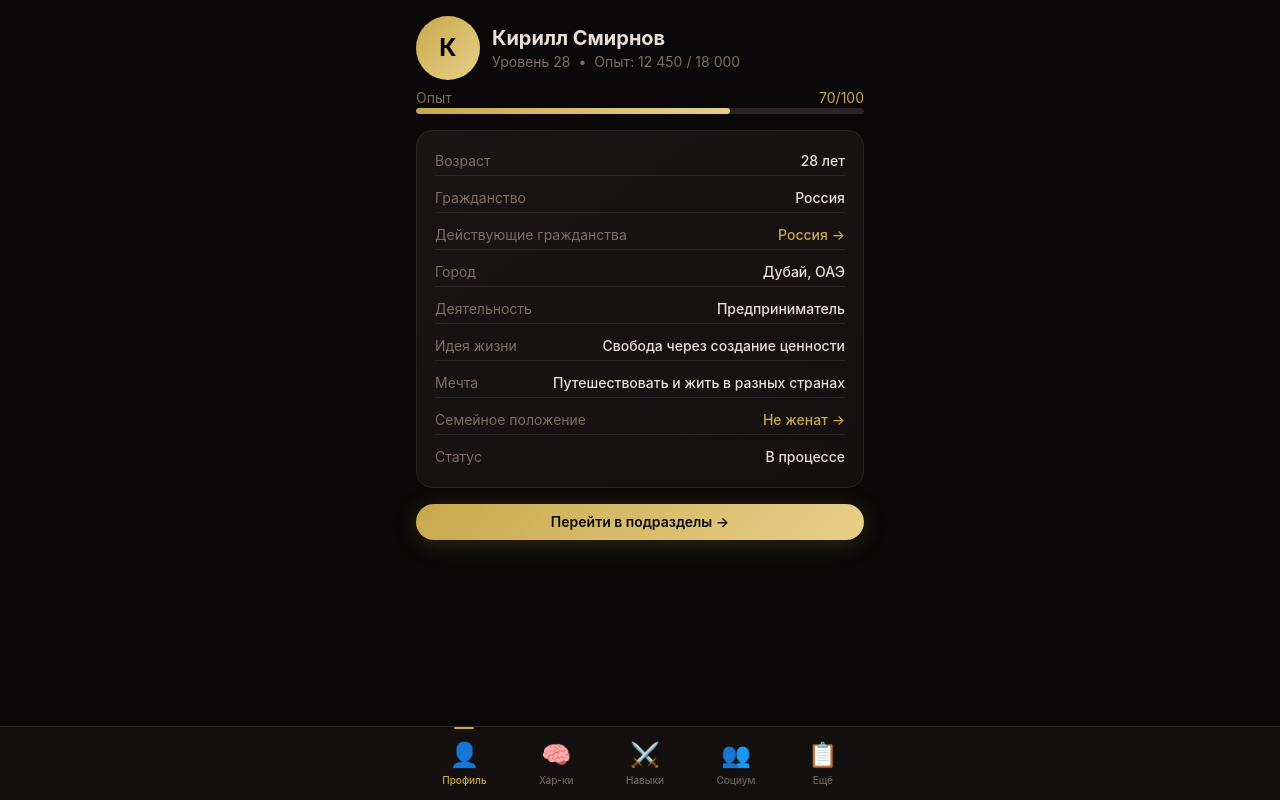
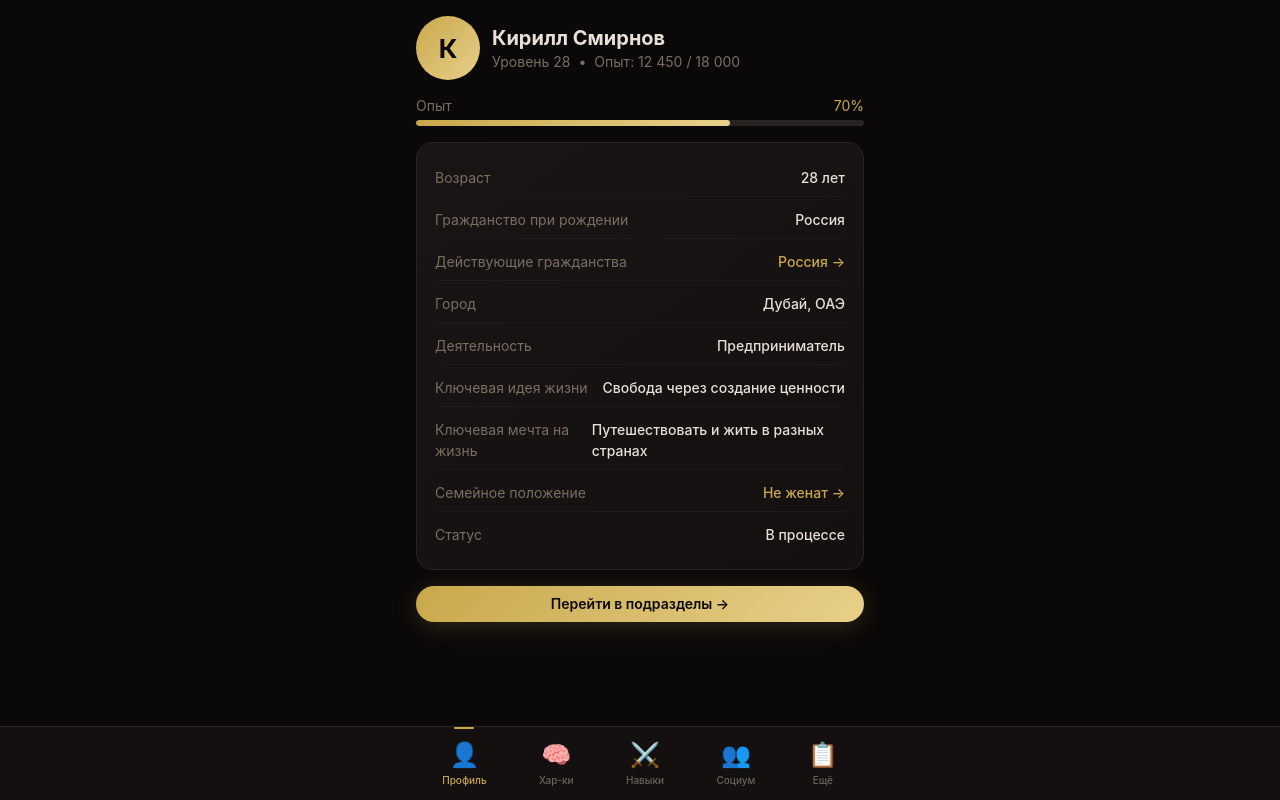
Before and after one commit to choppatyn/LifeOS2, a React (Vite) app: page / in a window 1280 px wide. Built offline with nearby package versions, Linux system fonts and the light colour scheme; the HTML template or start-up script is replaced by a standard one.

Commit message:
Update index.tsx

```diff
--- a/src/pages/Profile/index.tsx
+++ b/src/pages/Profile/index.tsx
@@ -1,31 +1,28 @@
 import React from 'react';
 import { useNavigate } from 'react-router-dom';
 import { Card } from '../../components/ui/Card';
-import { Avatar } from '../../components/ui/Avatar';
-import { ProgressBar } from '../../components/ui/ProgressBar';
 import { Button } from '../../components/ui/Button';
 
 const Profile: React.FC = () => {
   const navigate = useNavigate();
 
   const infoItems = [
-    { label: 'Возраст', value: '28 лет', path: null },
-    { label: 'Гражданство', value: 'Россия', path: null },
-    { label: 'Действующие гражданства', value: 'Россия →', path: '/profile/documents' },
-    { label: 'Город', value: 'Дубай, ОАЭ', path: null },
-    { label: 'Деятельность', value: 'Предприниматель', path: null },
-    { label: 'Идея жизни', value: 'Свобода через создание ценности', path: null },
-    { label: 'Мечта', value: 'Путешествовать и жить в разных странах', path: null },
-    { label: 'Семейное положение', value: 'Не женат →', path: '/profile/relationships' },
-    { label: 'Статус', value: 'В процессе', path: null },
+    { label: 'Возраст', value: '28 лет' },
+    { label: 'Гражданство при рождении', value: 'Россия' },
+    { label: 'Действующие гражданства', value: 'Россия →', link: '/profile/documents' },
+    { label: 'Город', value: 'Дубай, ОАЭ' },
+    { label: 'Деятельность', value: 'Предприниматель' },
+    { label: 'Ключевая идея жизни', value: 'Свобода через создание ценности' },
+    { label: 'Ключевая мечта на жизнь', value: 'Путешествовать и жить в разных странах' },
+    { label: 'Семейное положение', value: 'Не женат →', link: '/profile/relationships' },
+    { label: 'Статус', value: 'В процессе' },
   ];
 
   return (
-    <div className="container min-h-screen bg-[#0a0808] text-[#e8e0d8] pb-20">
+    <div className="container">
       {/* Шапка */}
-      <div className="flex items-center justify-between">
-        <div className="flex items-center gap-3">
-          <Avatar size="lg" name="Кирилл Смирнов" />
+      <div className="flex items-center gap-3 mb-4">
+        <div className="avatar avatar-lg">К</div>
         <div>
           <h1 className="text-xl font-bold">Кирилл Смирнов</h1>
           <div className="flex items-center gap-2 text-sm text-muted">
@@ -35,22 +32,29 @@ const Profile: React.FC = () => {
           </div>
         </div>
       </div>
+
+      {/* Прогресс опыта */}
+      <div className="mb-4">
+        <div className="flex justify-between text-sm mb-1">
+          <span className="text-muted">Опыт</span>
+          <span className="text-gold">70%</span>
+        </div>
+        <div className="progress-bar">
+          <div className="progress-fill" style={{ width: '70%' }} />
+        </div>
       </div>
 
-      <ProgressBar value={70} label="Опыт" showValue className="mt-2" />
-
-      <Card className="mt-4">
-        <div className="space-y-2 text-sm">
+      {/* Информация */}
+      <Card>
+        <div className="space-y-1">
           {infoItems.map((item, index) => (
             <div
               key={index}
-              className={`flex items-center justify-between py-1 border-b border-[#2a2323] last:border-0 ${
-                item.path ? 'cursor-pointer hover:text-[#c9a84c] transition-colors' : ''
-              }`}
-              onClick={() => item.path && navigate(item.path)}
+              className="info-row"
+              onClick={() => item.link && navigate(item.link)}
             >
-              <span className="text-muted">{item.label}</span>
-              <span className={`font-medium ${item.path ? 'text-[#c9a84c]' : 'text-[#e8e0d8]'}`}>
+              <span className="info-label">{item.label}</span>
+              <span className={`info-value ${item.link ? 'link' : ''}`}>
                 {item.value}
               </span>
             </div>
@@ -58,7 +62,7 @@ const Profile: React.FC = () => {
         </div>
       </Card>
 
-      {/* Кнопка "Перейти в подразделы" — ведёт на страницу Subsections */}
+      {/* Кнопка "Перейти в подразделы" */}
       <Button
         variant="gold"
         fullWidth
```
Lines whose indentation alone changed are shown as unchanged.
